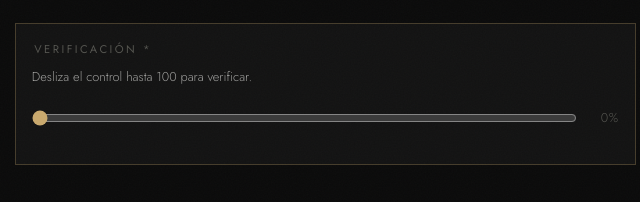
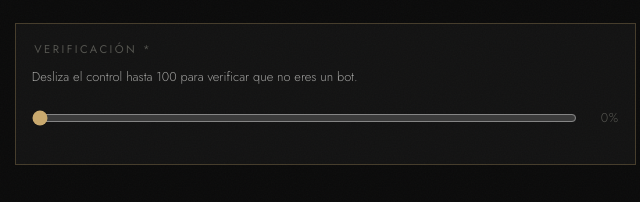
Before and after one commit to Jvasquez77/iarchitettura, a plain HTML site: page index.html in a window 1280 px wide. Shown: the part 6151-6353 px from the top of the page, 580-1220 px from the left. Drawn offline with Linux system fonts and the light colour scheme.

Commit message:
actualizacion de mensaje, captcha

```diff
--- a/index.html
+++ b/index.html
@@ -746,7 +746,7 @@ NAVEGACIÓN (fixed)
             <label for="form-captcha" class="form-label">
               Verificación <span aria-hidden="true">*</span>
             </label>
-            <p class="form-captcha__hint">Desliza el control hasta 100 para verificar.</p>
+            <p class="form-captcha__hint">Desliza el control hasta 100 para verificar que no eres un bot.</p>
             <div class="form-captcha__control">
               <input
                 type="range"
```
